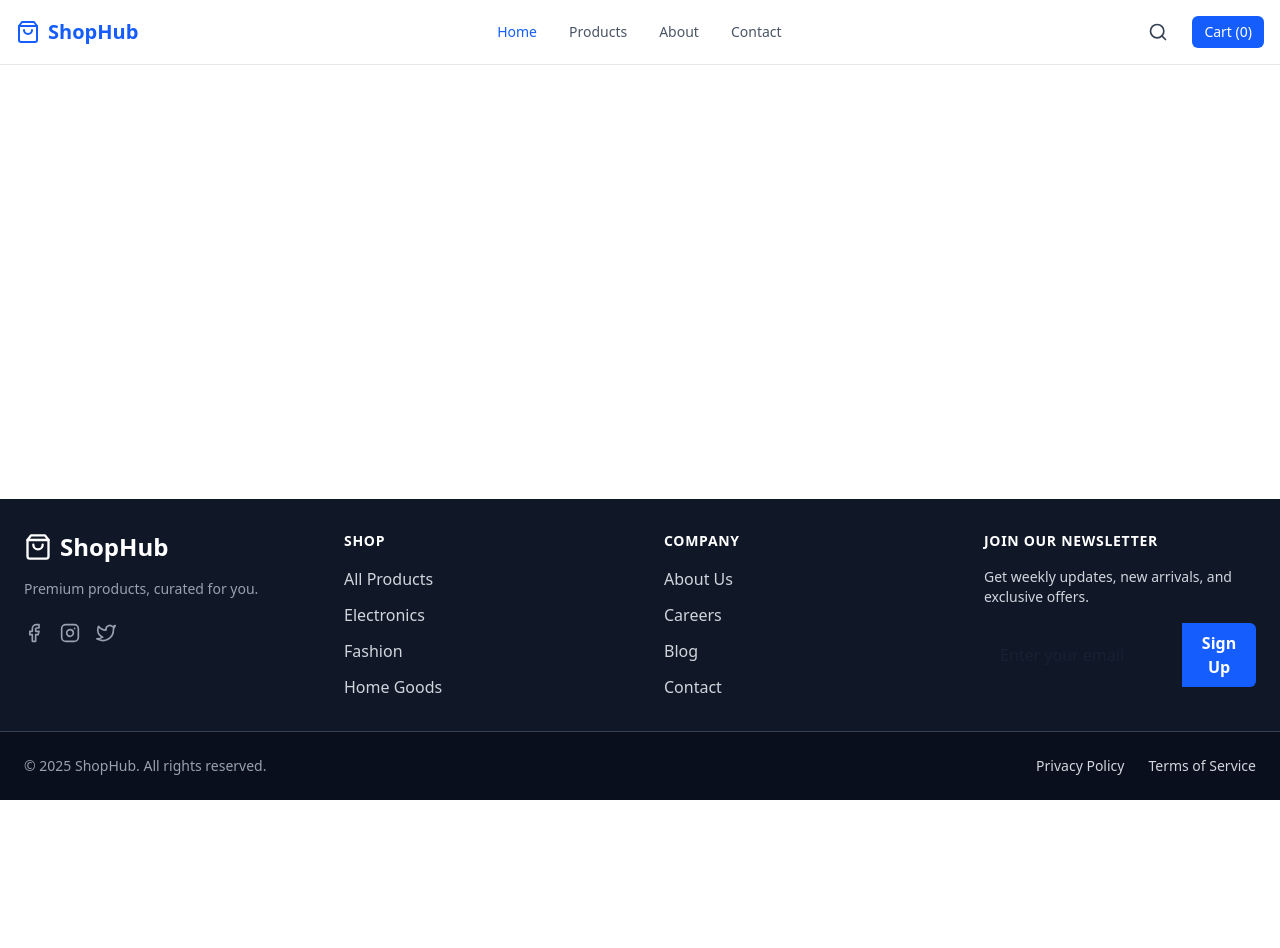
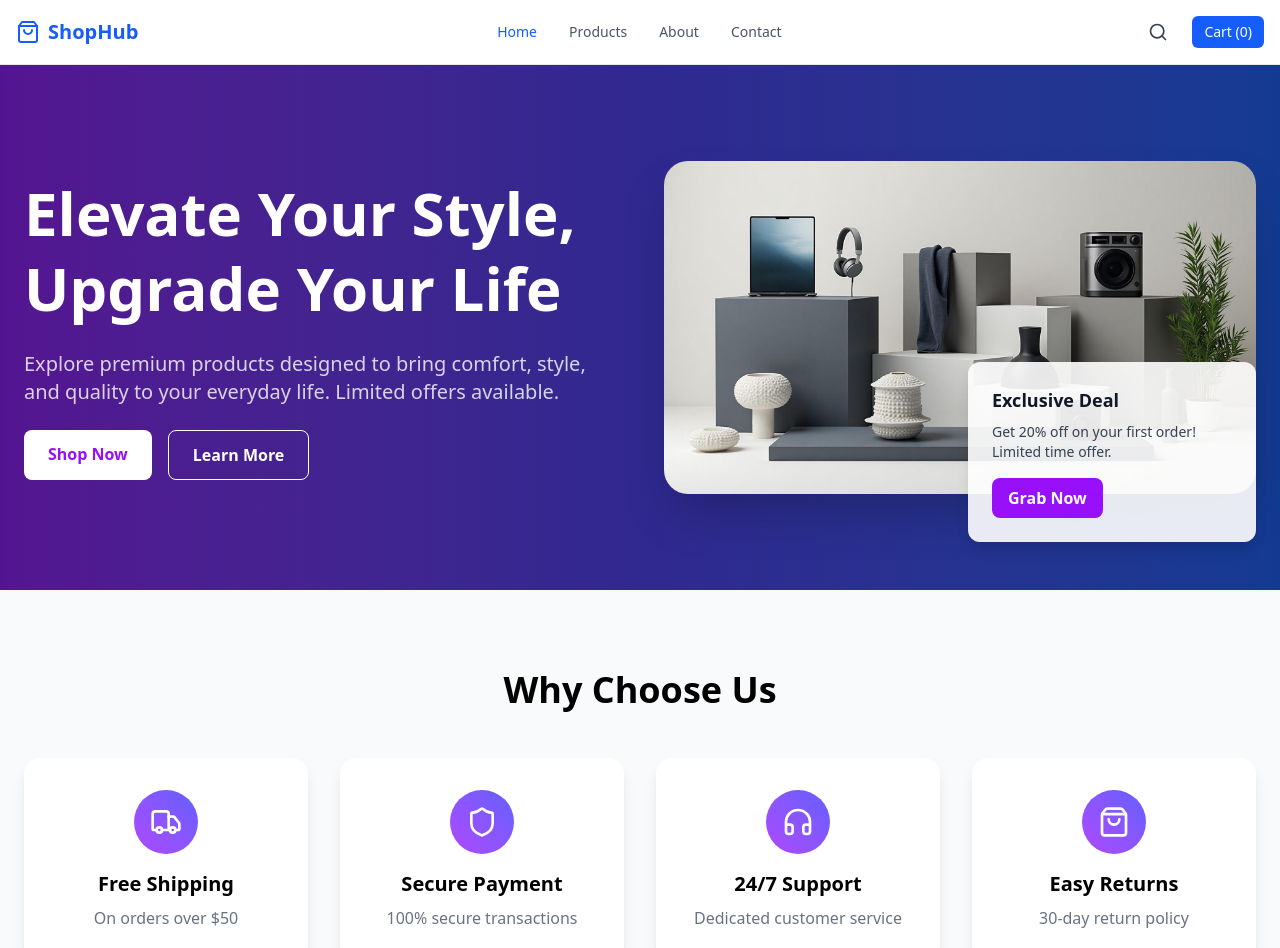
Before and after one commit to Asadulla56/shophub, a React (Vite) app: page / in a window 1280 px wide. Shown: the top 948 px of the page. Before the commit the page ends 800 px from the top, so only its background shows below. Built offline with nearby package versions, Linux system fonts and the light colour scheme.

Commit message:
Hero and Feature section added

```diff
--- /dev/null
+++ b/public/data.json
@@ -0,0 +1,122 @@
+[
+  {
+    "id": 1,
+    "name": "Premium Wireless Headphones",
+    "category": "Electronics",
+    "price": 299.99,
+    "image": "/placeholder.svg",
+    "description": "Experience superior sound quality with active noise cancellation and 30-hour battery life.",
+    "featured": true,
+    "rating": 4.8
+  },
+  {
+    "id": 2,
+    "name": "Smart Fitness Watch",
+    "category": "Electronics",
+    "price": 249.99,
+    "image": "/placeholder.svg",
+    "description": "Track your health and fitness goals with advanced sensors and GPS tracking.",
+    "featured": true,
+    "rating": 4.6
+  },
+  {
+    "id": 3,
+    "name": "Designer Leather Backpack",
+    "category": "Fashion",
+    "price": 189.99,
+    "image": "/placeholder.svg",
+    "description": "Premium leather backpack with laptop compartment and water-resistant coating.",
+    "featured": true,
+    "rating": 4.7
+  },
+  {
+    "id": 4,
+    "name": "Ultra HD 4K Camera",
+    "category": "Electronics",
+    "price": 899.99,
+    "image": "/placeholder.svg",
+    "description": "Professional-grade camera with 4K video recording and image stabilization.",
+    "featured": false,
+    "rating": 4.9
+  },
+  {
+    "id": 5,
+    "name": "Minimalist Running Shoes",
+    "category": "Fashion",
+    "price": 129.99,
+    "image": "/placeholder.svg",
+    "description": "Lightweight running shoes with responsive cushioning and breathable mesh.",
+    "featured": true,
+    "rating": 4.5
+  },
+  {
+    "id": 6,
+    "name": "Smart Home Speaker",
+    "category": "Electronics",
+    "price": 179.99,
+    "image": "/placeholder.svg",
+    "description": "Voice-controlled smart speaker with premium audio and smart home integration.",
+    "featured": false,
+    "rating": 4.4
+  },
+  {
+    "id": 7,
+    "name": "Classic Aviator Sunglasses",
+    "category": "Fashion",
+    "price": 159.99,
+    "image": "/placeholder.svg",
+    "description": "Timeless aviator design with polarized lenses and UV protection.",
+    "featured": false,
+    "rating": 4.6
+  },
+  {
+    "id": 8,
+    "name": "Ergonomic Office Chair",
+    "category": "Home Decor",
+    "price": 449.99,
+    "image": "/placeholder.svg",
+    "description": "Premium ergonomic chair with lumbar support and breathable mesh.",
+    "featured": true,
+    "rating": 4.8
+  },
+  {
+    "id": 9,
+    "name": "Portable Bluetooth Speaker",
+    "category": "Electronics",
+    "price": 89.99,
+    "image": "/placeholder.svg",
+    "description": "Waterproof portable speaker with 12-hour battery life and 360° sound.",
+    "featured": false,
+    "rating": 4.3
+  },
+  {
+    "id": 10,
+    "name": "Modern Table Lamp",
+    "category": "Home Decor",
+    "price": 79.99,
+    "image": "/placeholder.svg",
+    "description": "Elegant LED table lamp with adjustable brightness and USB charging port.",
+    "featured": false,
+    "rating": 4.5
+  },
+  {
+    "id": 11,
+    "name": "Professional Chef Knife Set",
+    "category": "Home Decor",
+    "price": 199.99,
+    "image": "/placeholder.svg",
+    "description": "High-carbon stainless steel knives with ergonomic handles and wooden block.",
+    "featured": false,
+    "rating": 4.7
+  },
+  {
+    "id": 12,
+    "name": "Yoga Mat Premium",
+    "category": "Sports & Fitness",
+    "price": 59.99,
+    "image": "/placeholder.svg",
+    "description": "Eco-friendly yoga mat with superior grip and extra cushioning.",
+    "featured": true,
+    "rating": 4.6
+  }
+]
--- /dev/null
+++ b/src/components/Feature.jsx
@@ -0,0 +1,37 @@
+import React from 'react';
+import { Truck, Shield, Headphones, ShoppingBag } from "lucide-react"; // ensure correct icon imports
+
+const features = [
+  { icon: Truck, title: "Free Shipping", desc: "On orders over $50" },
+  { icon: Shield, title: "Secure Payment", desc: "100% secure transactions" },
+  { icon: Headphones, title: "24/7 Support", desc: "Dedicated customer service" },
+  { icon: ShoppingBag, title: "Easy Returns", desc: "30-day return policy" },
+];
+const Feature = () => {
+    return (
+          <section className="py-20 bg-gray-50">
+      <div className="container mx-auto px-6">
+        <h2 className="text-3xl md:text-4xl font-bold text-center mb-12">
+          Why Choose Us
+        </h2>
+        <div className="grid grid-cols-1 md:grid-cols-4 gap-8">
+          {features.map((feature, index) => (
+            <div
+              key={index}
+              className="bg-white rounded-2xl p-8 text-center shadow-lg hover:shadow-2xl transform hover:-translate-y-2 transition-all duration-300"
+              style={{ animationDelay: `${index * 150}ms` }}
+            >
+              <div className="mx-auto mb-4 w-16 h-16 flex items-center justify-center rounded-full bg-gradient-to-tr from-purple-500 to-indigo-500 text-white">
+                <feature.icon className="h-8 w-8" />
+              </div>
+              <h3 className="font-semibold text-xl mb-2">{feature.title}</h3>
+              <p className="text-gray-500">{feature.desc}</p>
+            </div>
+          ))}
+        </div>
+      </div>
+    </section>
+    );
+};
+
+export default Feature;
--- /dev/null
+++ b/src/components/Hero.jsx
@@ -0,0 +1,66 @@
+import React from "react";
+import { Link } from "react-router-dom";
+import heroImage from "../assets/hero-image.jpg";
+
+const Hero = () => {
+  return (
+    <section className="relative bg-gray-900 text-white overflow-hidden">
+      {/* Background Gradient */}
+      <div className="absolute inset-0 bg-gradient-to-r from-purple-600 via-indigo-600 to-blue-600 opacity-50"></div>
+
+      <div className="container mx-auto px-6 py-24 relative z-10">
+        <div className="grid md:grid-cols-2 gap-12 items-center">
+          {/* Text Content */}
+          <div className="space-y-6">
+            <h1 className="text-5xl md:text-6xl font-extrabold leading-tight">
+              Elevate Your Style, Upgrade Your Life
+            </h1>
+            <p className="text-lg md:text-xl text-white/80">
+              Explore premium products designed to bring comfort, style, and quality to your everyday life.
+              Limited offers available.
+            </p>
+            <div className="flex flex-wrap gap-4">
+              <Link
+                to="/products"
+                className="bg-white text-purple-600 px-6 py-3 rounded-lg font-semibold hover:bg-gray-100 transition"
+              >
+                Shop Now
+              </Link>
+              <Link
+                to="/about"
+                className="border border-white px-6 py-3 rounded-lg font-semibold hover:bg-white/20 transition"
+              >
+                Learn More
+              </Link>
+            </div>
+          </div>
+
+          {/* Image + Floating Promo Card */}
+          <div className="relative">
+            <img
+              src={heroImage}
+              alt="Premium Products Showcase"
+              className="w-full h-auto rounded-3xl shadow-2xl"
+            />
+
+            {/* Floating Promo Card */}
+            <div className="absolute -bottom-12 right-0 bg-white/90 rounded-xl p-6 shadow-lg w-72 hover:scale-105 transition-transform">
+              <h3 className="font-bold text-gray-900 text-lg">Exclusive Deal</h3>
+              <p className="text-gray-700 text-sm mt-2">
+                Get 20% off on your first order! Limited time offer.
+              </p>
+              <Link
+                to="/products"
+                className="mt-4 inline-block bg-purple-600 text-white px-4 py-2 rounded-lg font-semibold hover:bg-purple-700 transition"
+              >
+                Grab Now
+              </Link>
+            </div>
+          </div>
+        </div>
+      </div>
+    </section>
+  );
+};
+
+export default Hero;
--- a/src/pages/Home.jsx
+++ b/src/pages/Home.jsx
@@ -1,9 +1,12 @@
 import React from 'react';
+import Hero from '../components/Hero';
+import Feature from '../components/Feature';
 
 const Home = () => {
     return (
         <div>
-
+            <Hero/>
+            <Feature/>
         </div>
     );
 };
```
Also changed, not shown: src/assets/hero-image.jpg (added).
